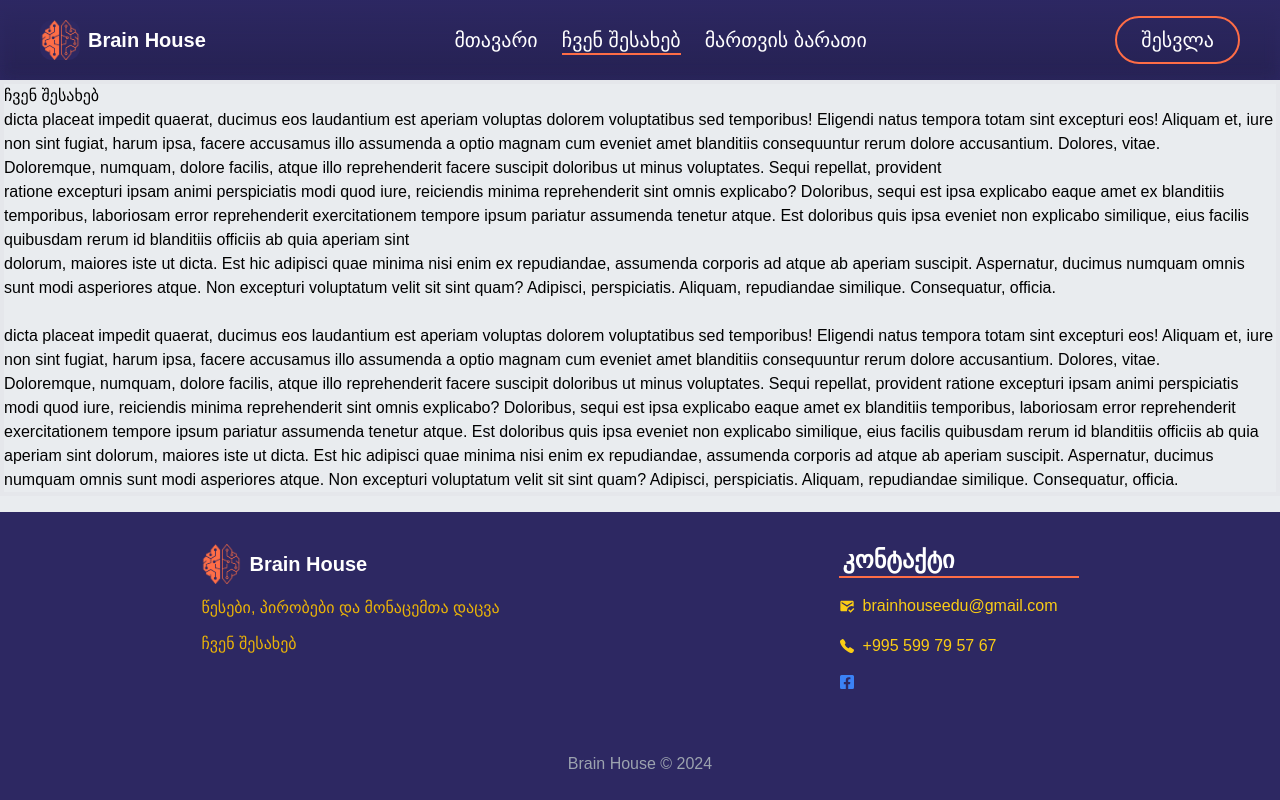
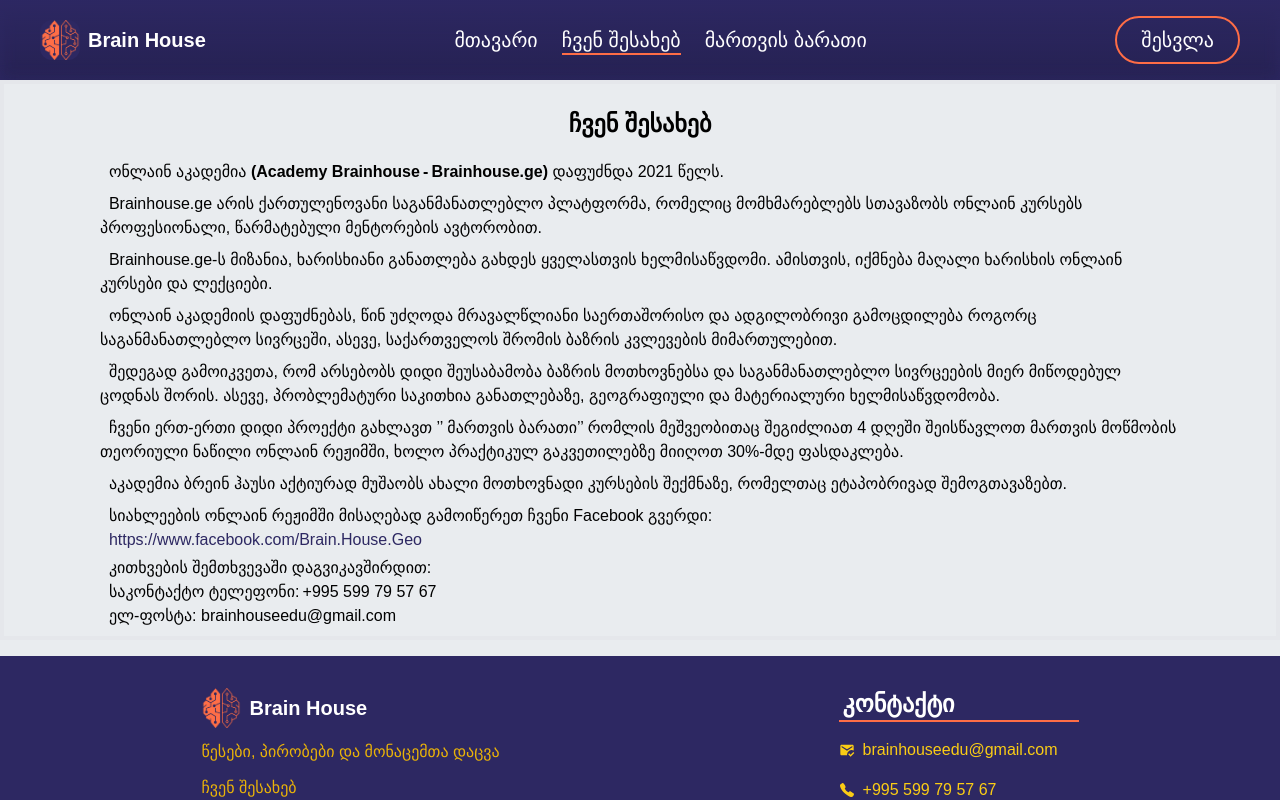
Before and after one commit to imgeorge1/Brain_House, a React (Vite) app in the folder client/: page /about in a window 1280 px wide. Shown: the top 800 px of the page. Built offline with nearby package versions, Linux system fonts and the light colour scheme.

Commit message:
changed slider text and added about us

```diff
--- a/client/src/pages/about/About.tsx
+++ b/client/src/pages/about/About.tsx
@@ -1,52 +1,62 @@
 function About() {
   return (
     <div className="border-4 mt-20 ">
-      <h1>ჩვენ შესახებ</h1>
-      <p>
-        dicta placeat impedit quaerat, ducimus eos laudantium est aperiam
-        voluptas dolorem voluptatibus sed temporibus! Eligendi natus tempora
-        totam sint excepturi eos! Aliquam et, iure non sint fugiat, harum ipsa,
-        facere accusamus illo assumenda a optio magnam cum eveniet amet
-        blanditiis consequuntur rerum dolore accusantium. Dolores, vitae.
-        <br />
-        Doloremque, numquam, dolore facilis, atque illo reprehenderit facere
-        suscipit doloribus ut minus voluptates. Sequi repellat, provident
-        <br />
-        ratione excepturi ipsam animi perspiciatis modi quod iure, reiciendis
-        minima reprehenderit sint omnis explicabo? Doloribus, sequi est ipsa
-        explicabo eaque amet ex blanditiis temporibus, laboriosam error
-        reprehenderit exercitationem tempore ipsum pariatur assumenda tenetur
-        atque. Est doloribus quis ipsa eveniet non explicabo similique, eius
-        facilis quibusdam rerum id blanditiis officiis ab quia aperiam sint
-        <br />
-        dolorum, maiores iste ut dicta. Est hic adipisci quae minima nisi enim
-        ex repudiandae, assumenda corporis ad atque ab aperiam suscipit.
-        Aspernatur, ducimus numquam omnis sunt modi asperiores atque. Non
-        excepturi voluptatum velit sit sint quam? Adipisci, perspiciatis.
-        Aliquam, repudiandae similique. Consequatur, officia.
-      </p>
-      <br />
-      <p>
-        dicta placeat impedit quaerat, ducimus eos laudantium est aperiam
-        voluptas dolorem voluptatibus sed temporibus! Eligendi natus tempora
-        totam sint excepturi eos! Aliquam et, iure non sint fugiat, harum ipsa,
-        facere accusamus illo assumenda a optio magnam cum eveniet amet
-        blanditiis consequuntur rerum dolore accusantium. Dolores, vitae.
-        <br />
-        Doloremque, numquam, dolore facilis, atque illo reprehenderit facere
-        suscipit doloribus ut minus voluptates. Sequi repellat, provident
-        ratione excepturi ipsam animi perspiciatis modi quod iure, reiciendis
-        minima reprehenderit sint omnis explicabo? Doloribus, sequi est ipsa
-        explicabo eaque amet ex blanditiis temporibus, laboriosam error
-        reprehenderit exercitationem tempore ipsum pariatur assumenda tenetur
-        atque. Est doloribus quis ipsa eveniet non explicabo similique, eius
-        facilis quibusdam rerum id blanditiis officiis ab quia aperiam sint
-        dolorum, maiores iste ut dicta. Est hic adipisci quae minima nisi enim
-        ex repudiandae, assumenda corporis ad atque ab aperiam suscipit.
-        Aspernatur, ducimus numquam omnis sunt modi asperiores atque. Non
-        excepturi voluptatum velit sit sint quam? Adipisci, perspiciatis.
-        Aliquam, repudiandae similique. Consequatur, officia.
-      </p>
+      <h1 className="text-2xl text-center font-bold py-6 pb-2">ჩვენ შესახებ</h1>
+      <div className="px-4 py-2 md:px-24">
+        <p className="py-1">
+          &nbsp; ონლაინ აკადემია{" "}
+          <span className="font-semibold">
+            (Academy Brainhouse - Brainhouse.ge)
+          </span>{" "}
+          დაფუძნდა 2021 წელს.{" "}
+        </p>
+        <p className="py-1">
+          &nbsp; Brainhouse.ge არის ქართულენოვანი საგანმანათლებლო პლატფორმა,
+          რომელიც მომხმარებლებს სთავაზობს ონლაინ კურსებს პროფესიონალი,
+          წარმატებული მენტორების ავტორობით.
+        </p>
+        <p className="py-1">
+          &nbsp; Brainhouse.ge-ს მიზანია, ხარისხიანი განათლება გახდეს ყველასთვის
+          ხელმისაწვდომი. ამისთვის, იქმნება მაღალი ხარისხის ონლაინ კურსები და
+          ლექციები.{" "}
+        </p>
+        <p className="py-1">
+          &nbsp; ონლაინ აკადემიის დაფუძნებას, წინ უძღოდა მრავალწლიანი
+          საერთაშორისო და ადგილობრივი გამოცდილება როგორც საგანმანათლებლო
+          სივრცეში, ასევე, საქართველოს შრომის ბაზრის კვლევების მიმართულებით.
+        </p>
+        <p className="py-1">
+          &nbsp; შედეგად გამოიკვეთა, რომ არსებობს დიდი შეუსაბამობა ბაზრის
+          მოთხოვნებსა და საგანმანათლებლო სივრცეების მიერ მიწოდებულ ცოდნას შორის.
+          ასევე, პრობლემატური საკითხია განათლებაზე, გეოგრაფიული და მატერიალური
+          ხელმისაწვდომობა.{" "}
+        </p>
+        <p className="py-1">
+          {" "}
+          &nbsp; ჩვენი ერთ-ერთი დიდი პროექტი გახლავთ ’’ მართვის ბარათი’’ რომლის
+          მეშვეობითაც შეგიძლიათ 4 დღეში შეისწავლოთ მართვის მოწმობის თეორიული
+          ნაწილი ონლაინ რეჟიმში, ხოლო პრაქტიკულ გაკვეთილებზე მიიღოთ 30%-მდე
+          ფასდაკლება.{" "}
+        </p>
+        <p className="py-1">
+          &nbsp; აკადემია ბრეინ ჰაუსი აქტიურად მუშაობს ახალი მოთხოვნადი კურსების
+          შექმნაზე, რომელთაც ეტაპობრივად შემოგთავაზებთ.{" "}
+        </p>
+        <p className="pt-1">
+          &nbsp; სიახლეების ონლაინ რეჟიმში მისაღებად გამოიწერეთ ჩვენი Facebook
+          გვერდი:{" "}
+        </p>
+        <p className="text-[#2D2862] hover:text-[#6b62d3] inline duration-200">
+          <a href="https://www.facebook.com/Brain.House.Geo" target="_blank">
+            &nbsp; https://www.facebook.com/Brain.House.Geo
+          </a>
+        </p>
+        <p className="pt-1">&nbsp; კითხვების შემთხვევაში დაგვიკავშირდით: </p>
+        <p>
+          &nbsp; საკონტაქტო ტელეფონი: +995 599 79 57 67 <br /> &nbsp; ელ-ფოსტა:
+          brainhouseedu@gmail.com{" "}
+        </p>
+      </div>
     </div>
   );
 }
```
